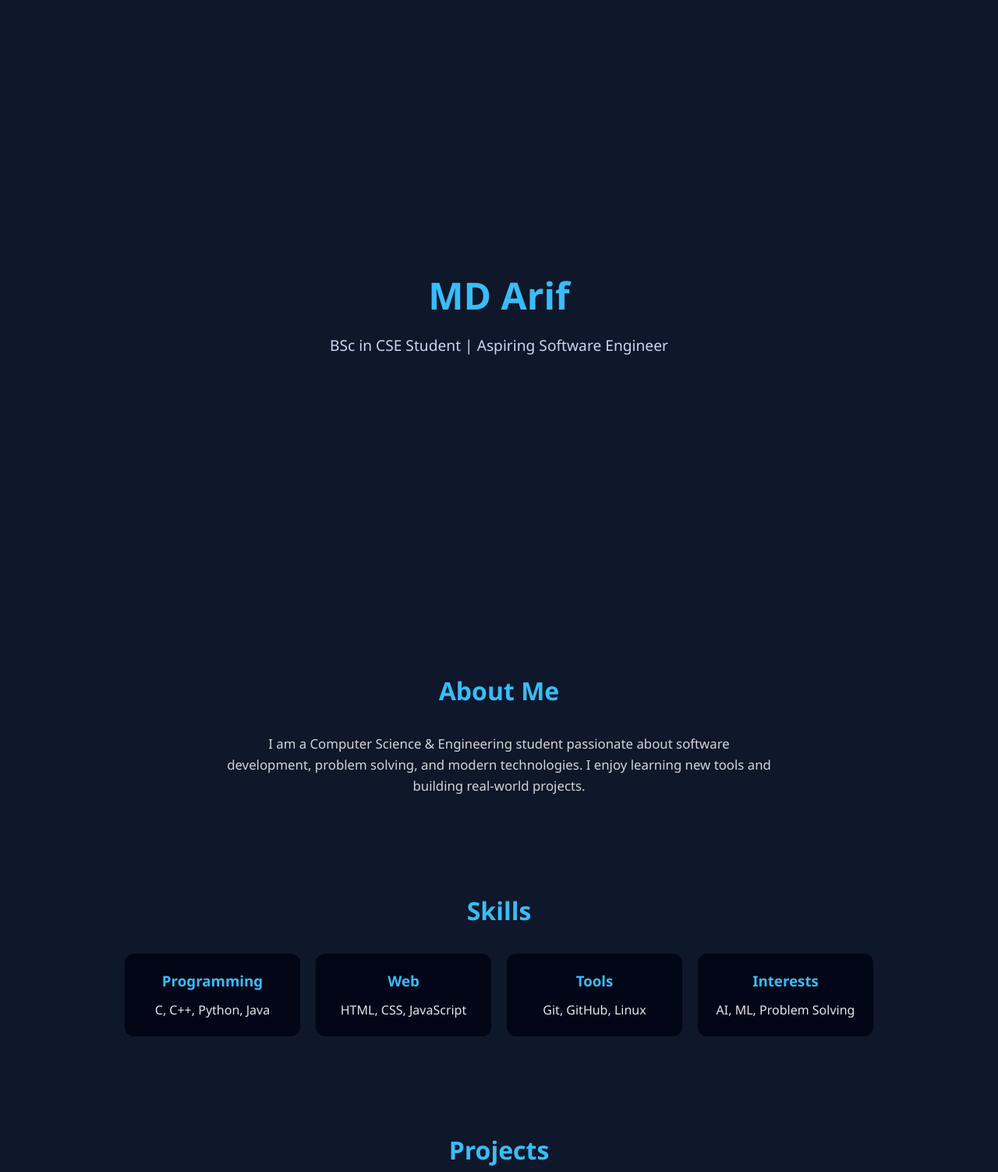
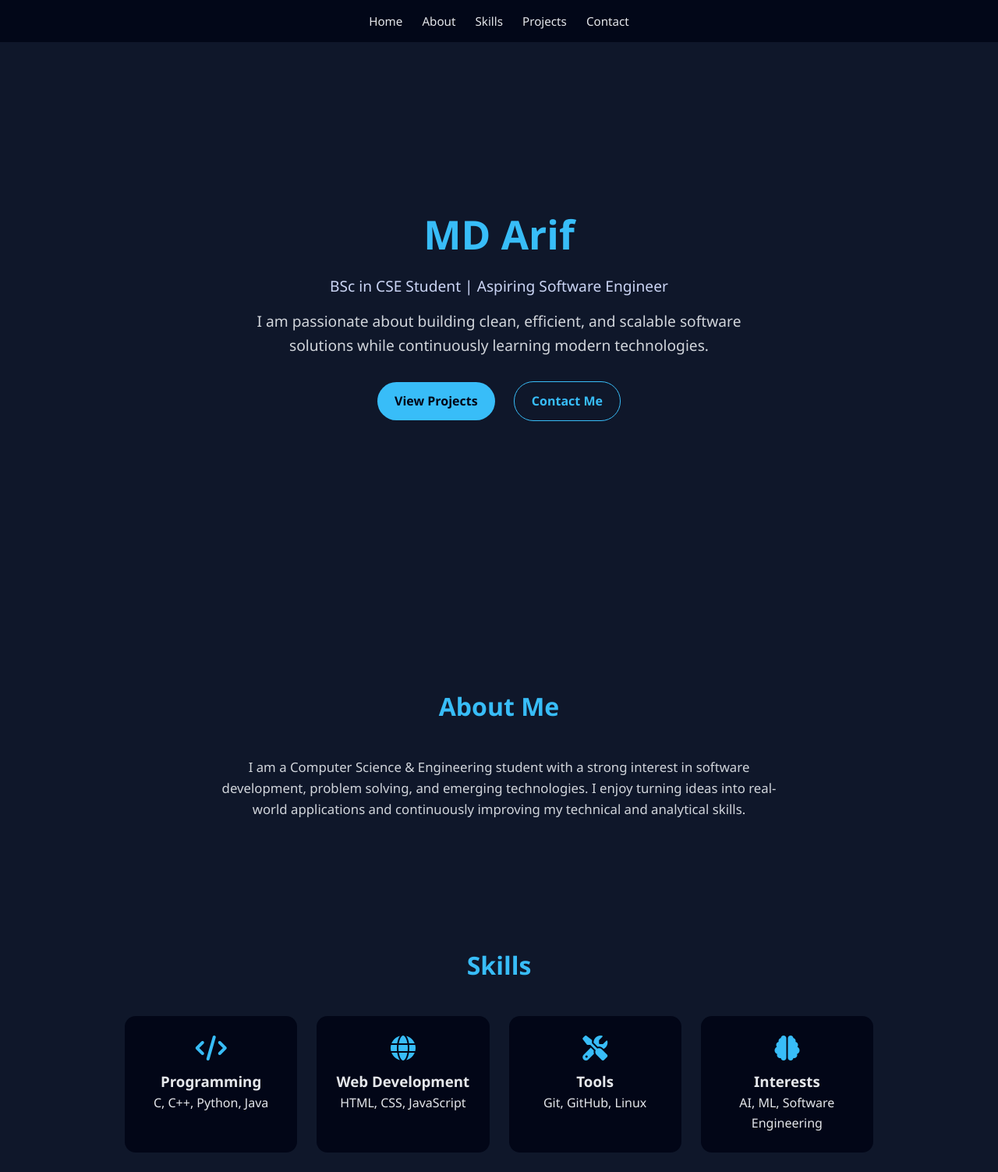
Before and after one commit to ahmedarifrgt/ahmedarifrgt.github.io, a plain HTML site: page index.html in a window 1280 px wide. Shown: the top 1503 px of the page at 78% size. Drawn offline with Linux system fonts and the light colour scheme.

Commit message:
Enhance portfolio layout and content

```diff
--- a/index.html
+++ b/index.html
@@ -5,12 +5,16 @@
   <meta name="viewport" content="width=device-width, initial-scale=1.0"/>
   <title>MD Arif | Portfolio</title>
 
+  <!-- Icons -->
+  <link href="https://cdnjs.cloudflare.com/ajax/libs/font-awesome/6.5.1/css/all.min.css" rel="stylesheet">
+
   <style>
     * {
       margin: 0;
       padding: 0;
       box-sizing: border-box;
       font-family: "Segoe UI", sans-serif;
+      scroll-behavior: smooth;
     }
 
     body {
@@ -19,17 +23,43 @@
       line-height: 1.6;
     }
 
+    /* NAVBAR */
+    nav {
+      position: fixed;
+      top: 0;
+      width: 100%;
+      background: rgba(2, 6, 23, 0.9);
+      display: flex;
+      justify-content: center;
+      gap: 25px;
+      padding: 15px;
+      z-index: 1000;
+    }
+
+    nav a {
+      color: #e5e7eb;
+      text-decoration: none;
+      font-size: 0.95rem;
+      transition: color 0.3s;
+    }
+
+    nav a:hover {
+      color: #38bdf8;
+    }
+
+    /* HERO */
     header {
       min-height: 100vh;
       display: flex;
       align-items: center;
       justify-content: center;
       text-align: center;
-      padding: 20px;
+      padding: 80px 20px;
+      animation: fadeIn 1.2s ease-in;
     }
 
     header h1 {
-      font-size: 3rem;
+      font-size: 3.2rem;
       color: #38bdf8;
     }
 
@@ -39,58 +69,92 @@
       color: #cbd5f5;
     }
 
+    .hero-text {
+      max-width: 700px;
+      margin: 15px auto;
+      color: #d1d5db;
+    }
+
+    .buttons a {
+      display: inline-block;
+      margin: 15px 10px 0;
+      padding: 12px 22px;
+      border-radius: 25px;
+      background: #38bdf8;
+      color: #020617;
+      text-decoration: none;
+      font-weight: 600;
+      transition: transform 0.3s, box-shadow 0.3s;
+    }
+
+    .buttons a.secondary {
+      background: transparent;
+      border: 1px solid #38bdf8;
+      color: #38bdf8;
+    }
+
+    .buttons a:hover {
+      transform: translateY(-4px);
+      box-shadow: 0 10px 25px rgba(56,189,248,0.3);
+    }
+
     section {
-      padding: 60px 20px;
+      padding: 80px 20px;
       max-width: 1000px;
       margin: auto;
+      animation: fadeUp 1s ease-in;
     }
 
     h2 {
       text-align: center;
-      margin-bottom: 30px;
+      margin-bottom: 40px;
       color: #38bdf8;
       font-size: 2rem;
     }
 
+    /* ABOUT */
     .about p {
       text-align: center;
-      max-width: 700px;
+      max-width: 750px;
       margin: auto;
+      color: #d1d5db;
       font-size: 1.05rem;
-      color: #d1d5db;
     }
 
-    .skills, .projects {
+    /* SKILLS & PROJECTS */
+    .grid {
       display: grid;
       grid-template-columns: repeat(auto-fit, minmax(220px, 1fr));
-      gap: 20px;
+      gap: 25px;
     }
 
     .card {
       background: #020617;
-      padding: 20px;
-      border-radius: 12px;
+      padding: 25px;
+      border-radius: 14px;
       text-align: center;
       transition: transform 0.3s, box-shadow 0.3s;
     }
 
-    .card:hover {
-      transform: translateY(-8px);
-      box-shadow: 0 10px 30px rgba(56,189,248,0.2);
+    .card i {
+      font-size: 2rem;
+      color: #38bdf8;
+      margin-bottom: 12px;
     }
 
-    .card h3 {
-      color: #38bdf8;
-      margin-bottom: 10px;
+    .card:hover {
+      transform: translateY(-10px);
+      box-shadow: 0 15px 35px rgba(56,189,248,0.25);
     }
 
+    /* CONTACT */
     .contact {
       text-align: center;
     }
 
     .contact a {
       display: inline-block;
-      margin: 10px;
+      margin: 10px 15px;
       color: #38bdf8;
       text-decoration: none;
       font-size: 1.1rem;
@@ -98,60 +162,96 @@
 
     footer {
       text-align: center;
-      padding: 20px;
+      padding: 25px;
       background: #020617;
       color: #9ca3af;
+    }
+
+    /* ANIMATIONS */
+    @keyframes fadeIn {
+      from { opacity: 0; }
+      to { opacity: 1; }
+    }
+
+    @keyframes fadeUp {
+      from { opacity: 0; transform: translateY(40px); }
+      to { opacity: 1; transform: translateY(0); }
     }
   </style>
 </head>
 
 <body>
 
-  <header>
+  <!-- NAV -->
+  <nav>
+    <a href="#home">Home</a>
+    <a href="#about">About</a>
+    <a href="#skills">Skills</a>
+    <a href="#projects">Projects</a>
+    <a href="#contact">Contact</a>
+  </nav>
+
+  <!-- HERO -->
+  <header id="home">
     <div>
       <h1>MD Arif</h1>
       <p>BSc in CSE Student | Aspiring Software Engineer</p>
+      <p class="hero-text">
+        I am passionate about building clean, efficient, and scalable software
+        solutions while continuously learning modern technologies.
+      </p>
+      <div class="buttons">
+        <a href="#projects">View Projects</a>
+        <a href="#contact" class="secondary">Contact Me</a>
+      </div>
     </div>
   </header>
 
-  <section class="about">
+  <!-- ABOUT -->
+  <section id="about" class="about">
     <h2>About Me</h2>
     <p>
-      I am a Computer Science & Engineering student passionate about
-      software development, problem solving, and modern technologies.
-      I enjoy learning new tools and building real-world projects.
+      I am a Computer Science & Engineering student with a strong interest in
+      software development, problem solving, and emerging technologies.
+      I enjoy turning ideas into real-world applications and continuously
+      improving my technical and analytical skills.
     </p>
   </section>
 
-  <section>
+  <!-- SKILLS -->
+  <section id="skills">
     <h2>Skills</h2>
-    <div class="skills">
-      <div class="card"><h3>Programming</h3><p>C, C++, Python, Java</p></div>
-      <div class="card"><h3>Web</h3><p>HTML, CSS, JavaScript</p></div>
-      <div class="card"><h3>Tools</h3><p>Git, GitHub, Linux</p></div>
-      <div class="card"><h3>Interests</h3><p>AI, ML, Problem Solving</p></div>
+    <div class="grid">
+      <div class="card"><i class="fas fa-code"></i><h3>Programming</h3><p>C, C++, Python, Java</p></div>
+      <div class="card"><i class="fas fa-globe"></i><h3>Web Development</h3><p>HTML, CSS, JavaScript</p></div>
+      <div class="card"><i class="fas fa-tools"></i><h3>Tools</h3><p>Git, GitHub, Linux</p></div>
+      <div class="card"><i class="fas fa-brain"></i><h3>Interests</h3><p>AI, ML, Software Engineering</p></div>
     </div>
   </section>
 
-  <section>
+  <!-- PROJECTS -->
+  <section id="projects">
     <h2>Projects</h2>
-    <div class="projects">
+    <div class="grid">
       <div class="card">
+        <i class="fas fa-user"></i>
         <h3>Personal Portfolio</h3>
-        <p>My own CV website hosted on GitHub Pages.</p>
+        <p>Modern CV website built using HTML & CSS and hosted on GitHub Pages.</p>
       </div>
       <div class="card">
+        <i class="fas fa-graduation-cap"></i>
         <h3>Academic Project</h3>
-        <p>University-level project related to CSE.</p>
+        <p>University-level project related to Computer Science & Engineering.</p>
       </div>
     </div>
   </section>
 
-  <section class="contact">
+  <!-- CONTACT -->
+  <section id="contact" class="contact">
     <h2>Contact</h2>
-    <a href="https://github.com/ahmedarifrgt" target="_blank">GitHub</a>
-    <a href="#">LinkedIn (add later)</a>
-    <a href="mailto:yourmail@example.com">Email</a>
+    <a href="https://github.com/ahmedarifrgt" target="_blank"><i class="fab fa-github"></i> GitHub</a>
+    <a href="#"><i class="fab fa-linkedin"></i> LinkedIn</a>
+    <a href="mailto:yourmail@example.com"><i class="fas fa-envelope"></i> Email</a>
   </section>
 
   <footer>
```
